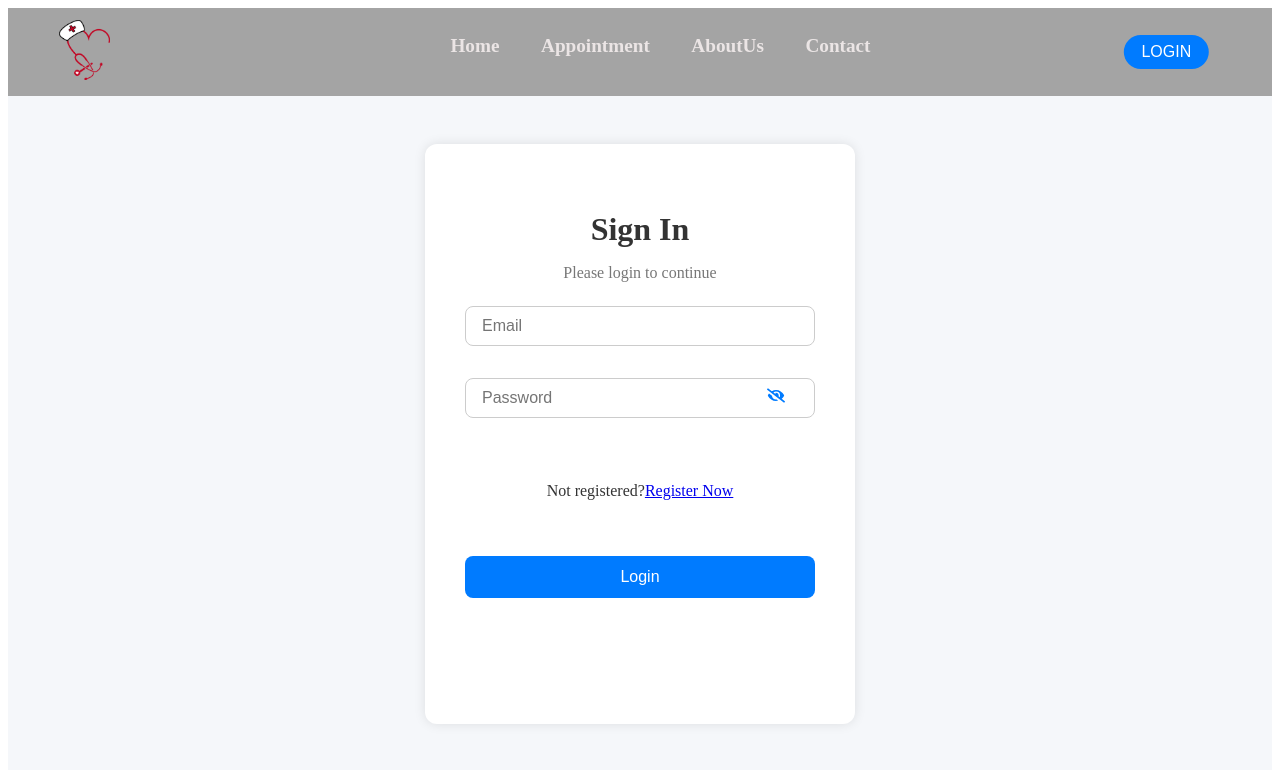
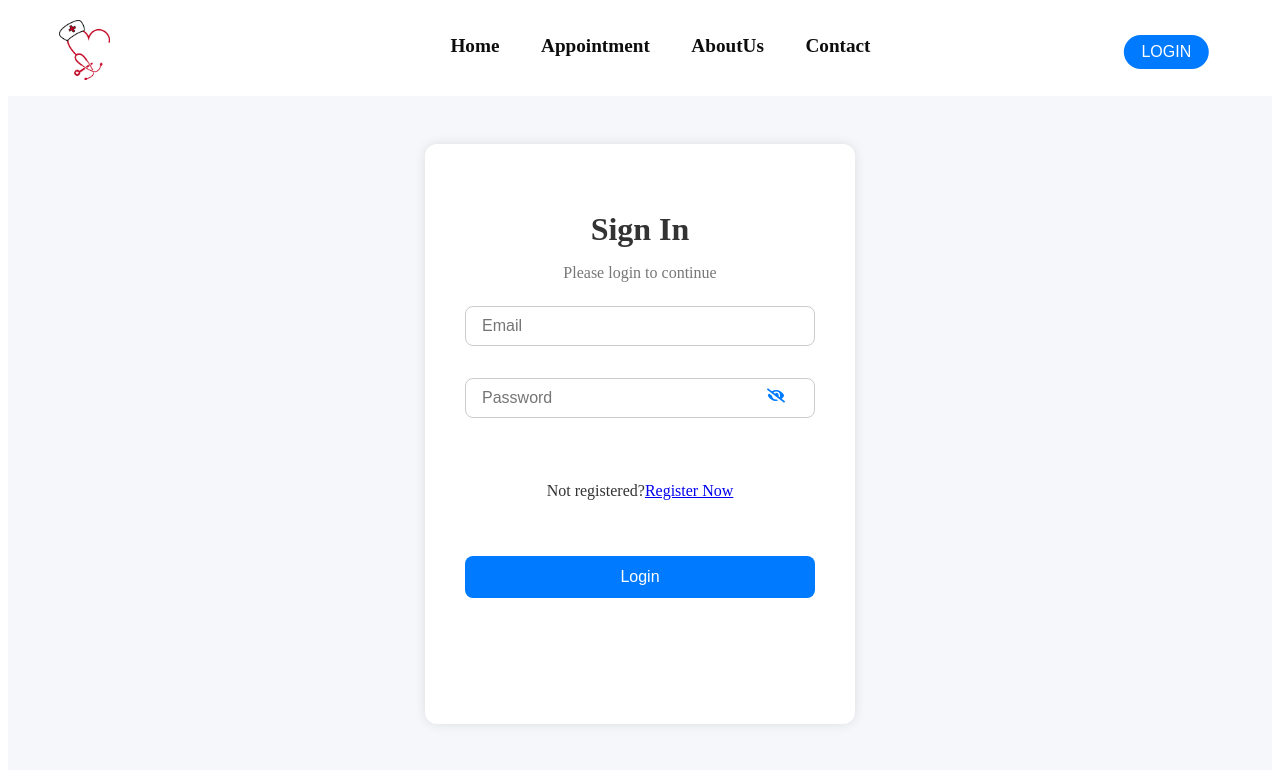
Before and after one commit to sandipa616/HMS_FRONTEND_DEPLOYED, a React (Vite) app: page /login in a window 1280 px wide. Shown: the top 770 px of the page. Built offline with nearby package versions, Linux system fonts and the light colour scheme; no server answers.

Commit message:
navbar css changed

```diff
--- a/src/components/Navbar.css
+++ b/src/components/Navbar.css
@@ -3,7 +3,7 @@
   align-items: center;
   justify-content: space-between;
   padding: 0.75rem 4%;
-  background-color:#757575a8;
+  background-color:#ffffff;
   color: white;
   position: sticky;
   top: 0;
@@ -39,7 +39,7 @@
 
 .nav-links a {
   text-decoration: none;
-  color: rgb(235, 229, 229);
+  color: rgba(14, 13, 13, 1);
   font-size: 1.2rem;
   font-weight: bold;
   transition: color 0.3s;
```
